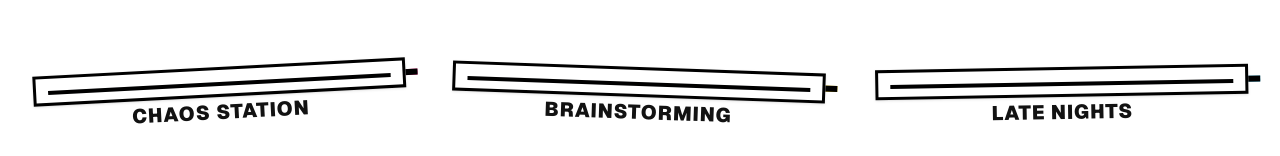
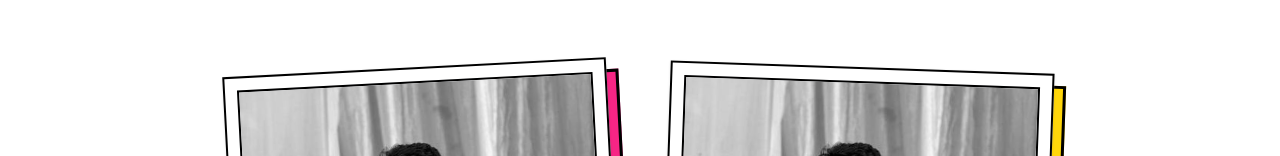
Before and after one commit to khalidkhankakar/neubrutalism-portfolio, a Next.js app: page / in a window 1280 px wide. Shown: the part 2528-2684 px from the top of the page. Built offline with nearby package versions, Linux system fonts and the light colour scheme.

Commit message:
fix the gallery card bug

```diff
--- a/src/app/page.tsx
+++ b/src/app/page.tsx
@@ -9,6 +9,7 @@ import { Skills } from "@/components/shared/skills";
 export default function Home() {
   return (
     <div >
+
       <Hero />
       <About />
       <Projects />
--- a/src/components/shared/gallery.tsx
+++ b/src/components/shared/gallery.tsx
@@ -45,6 +45,14 @@ const images = [
         caption: "FUEL",
         rotation: -2,
         color: "bg-neo-purple"
+    },
+    {
+        id: 6,
+        src: "/pics/img1.jfif",
+        alt: "Coffee Art",
+        caption: "FUEL",
+        rotation: -2,
+        color: "bg-neo-purple"
     }
 ];
 
@@ -80,27 +88,29 @@ export const Gallery: React.FC = () => {
                     </div>
                 </ScrollReveal>
 
-                <div className="grid grid-cols-1 md:grid-cols-2 lg:grid-cols-3 gap-8 md:gap-12 auto-rows-[300px]">
+                <div className="flex justify-center flex-wrap gap-12">
                     {images.map((img, index) => (
-                        <ScrollReveal key={img.id} delay={index * 0.1} width="100%" >
+                        <ScrollReveal key={img.id} delay={index * 0.1} width="fit-content">
                             <motion.div
                                 key={img.id}
                                 layoutId={`container-${img.id}`}
                                 onClick={() => setSelectedId(img.id)}
                                 className={`
-                  relative cursor-pointer group h-full w-full
-                  ${index === 0 ? 'md:col-span-2 md:row-span-2 h-[600px]' : ''}
-                  ${index === 3 ? 'md:col-span-2' : ''}
+                    relative cursor-pointer group
+                    w-64 h-64
+                    md:w-96 md:h-96
                 `}
                                 initial={{ rotate: img.rotation }}
                                 whileHover={{ scale: 1.02, rotate: 0, zIndex: 10 }}
                                 transition={{ type: "spring", stiffness: 300, damping: 20 }}
                             >
                                 {/* Back Shadow Block */}
-                                <div className={`absolute inset-0 ${img.color} border-[3px] border-black dark:border-neo-cream translate-x-3 translate-y-3 transition-transform group-hover:translate-x-5 group-hover:translate-y-5`}></div>
+                                <div
+                                    className={`absolute inset-0 ${img.color} border-[3px] border-black dark:border-neo-cream translate-x-3 translate-y-3 transition-transform group-hover:translate-x-5 group-hover:translate-y-5`}
+                                ></div>
 
                                 {/* Main Card */}
-                                <div className="absolute inset-0 bg-white dark:bg-neo-black border-[3px] border-black dark:border-neo-cream p-3 flex flex-col shadow-sm">
+                                <div className="absolute inset-0 bg-white dark:bg-neo-black border-[2px] border-black dark:border-neo-cream p-3 flex flex-col shadow-sm">
                                     <div className="relative flex-1 overflow-hidden border-2 border-black dark:border-neo-cream bg-gray-100">
                                         <motion.img
                                             layoutId={`img-${img.id}`}
--- a/src/components/shared/hero.tsx
+++ b/src/components/shared/hero.tsx
@@ -24,6 +24,7 @@ export const Hero: React.FC = () => {
     return (
         <section id="hero" className="min-h-screen pt-32 pb-20 px-4 md:px-8 flex items-center justify-center relative overflow-hidden bg-neo-cream dark:bg-neo-black transition-colors duration-300">
             {/* Background Decor */}
+
             <motion.div
                 initial={{ scale: 0, opacity: 0 }}
                 animate={{ scale: 1, opacity: 0.5 }}
--- a/src/components/shared/projects.tsx
+++ b/src/components/shared/projects.tsx
@@ -62,9 +62,9 @@ export const Projects: React.FC = () => {
                 <div className="relative  h-full">
 
                   {/* 3D Depth Layer */}
-                  <div className={`absolute inset-0 ${project.color} border-[3px] border-neo-black dark:border-neo-cream translate-x-4 translate-y-4 rounded-xl -z-10`}></div>
+                  <div className={`absolute inset-0 ${project.color} border-[3px] border-neo-black dark:border-neo-cream translate-x-4 translate-y-4  -z-10`}></div>
 
-                  <BrutalistCard className="h-full flex flex-col p-0 overflow-hidden rounded-xl bg-white dark:bg-neo-dark-gray border-neo-black dark:border-neo-cream">
+                  <BrutalistCard className="h-full flex flex-col p-0 overflow-hidden  bg-white dark:bg-neo-dark-gray border-neo-black dark:border-neo-cream">
                     {/* Image Header */}
                     <div className="relative h-48 overflow-hidden border-b-[3px] border-neo-black dark:border-neo-cream  transition-all duration-300">
                       <img
```
